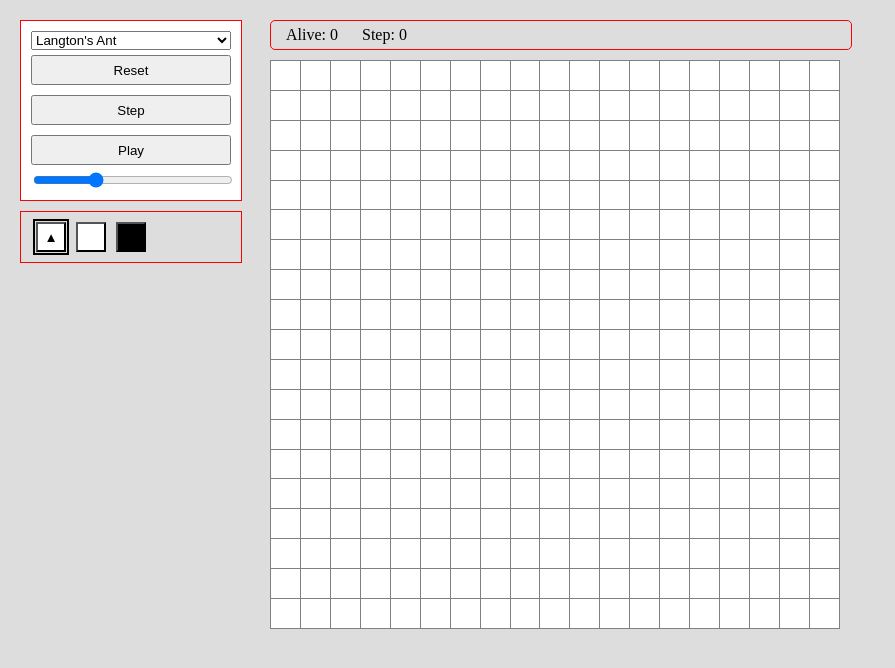
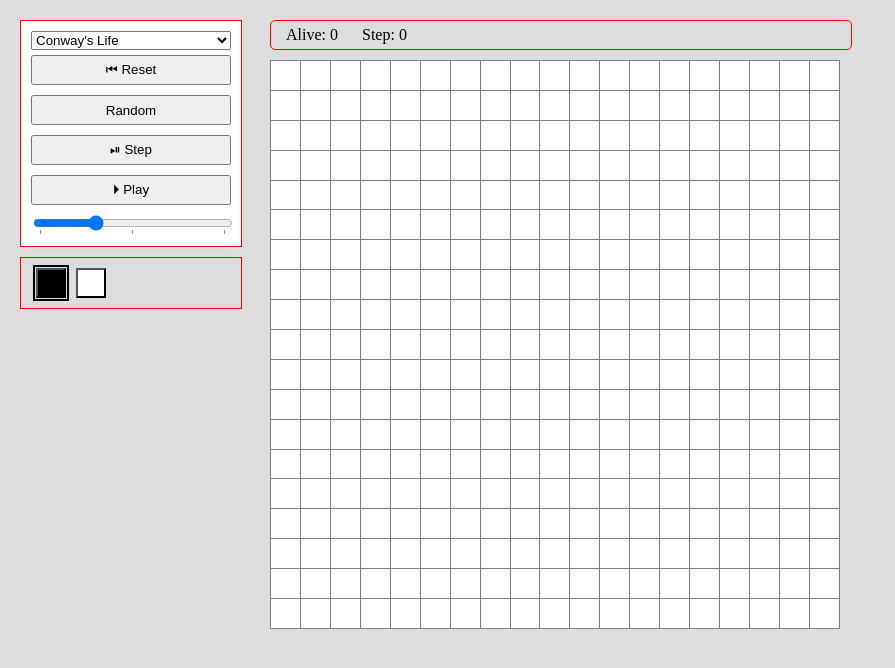
Before and after one commit to Hypercubed/CellularPlayground, an Angular app: page / in a window 1280 px wide. Shown: the top 668 px of the page, without its empty margins (0-895 px from the left). Built offline with nearby package versions, Linux system fonts and the light colour scheme.

Commit message:
size, coords, etc

```diff
--- a/src/app/app.component.html
+++ b/src/app/app.component.html
@@ -1,24 +1,29 @@
-<div id="container">
+<div id="container" class="game" [class]="'game--' + currentGame" [class.playing]="playing">
   <aside>
     <div id="controls">
       <select (change)="onGameChange($event)" [(ngModel)]="currentGame">
-        <option *ngFor="let game of Games | keyvalue" [value]="game.key">
+        <option *ngFor="let game of Games | keyvalue: titleAscOrder" [value]="game.key">
           {{ game.value.title }}
         </option>
       </select>
-      <button (click)="onReset()">Reset</button>
-      <!-- <button (click)="onRandom()">Random</button> -->
+      <button (click)="onReset()">⏮ Reset</button>
+      <button (click)="onRandom()">Random</button>
 
-      <button (click)="doStep()" [disabled]="playing">Step</button>
-      <button (click)="onTogglePlay()">{{ playing ? "Pause" : "Play" }}</button>
-      <input type="range" min="-5" max="5" [(ngModel)]="speed" class="slider" />
+      <button (click)="doStep()" [disabled]="playing">⏯ Step</button>
+      <button (click)="onTogglePlay()">{{ playing ? "⏸ Pause" : "⏵ Play" }}</button>
+      <input type="range" min="-5" max="5" [(ngModel)]="speed" class="slider" list="step-list" />
+      <datalist id="step-list">
+        <option>-5</option>
+        <option>0</option>
+        <option>5</option>
+    </datalist>
     </div>
     <div id="pallet">
       <button
         *ngFor="let type of game.pallet"
         [title]="type.state"
-        class="state"
-        [class]="'state--' + type.state"
+        class="cell"
+        [class]="'cell--' + type.state"
         [class.active]="currentType.state === type.state"
         (click)="currentType = type"
       >
@@ -32,14 +37,15 @@
         {{ stat.key }}: {{ stat.value }}
       </span>
     </div>
-    <table class="game" [class]="'game--' + currentGame">
-      <tr *ngFor="let row of game.grid; let i = index">
+    <table id="board" oncontextmenu="return false;" (mouseleave)="onMouseLeave()">
+      <tr *ngFor="let row of game.grid; let y = index; trackBy: trackByMethod">
         <td
-          *ngFor="let cell of game.grid[i]; let j = index"
-          (mousedown)="onMouseEnter($event, i, j)"
-          (mouseenter)="onMouseEnter($event, i, j)"
-          class="state"
-          [class]="'state--' + cell.state"
+          *ngFor="let cell of game.grid[y]; let x = index; trackBy: trackByMethod"
+          (mousedown)="onMouseEnter($event, x, y)"
+          (mouseenter)="onMouseEnter($event, x, y)"
+          (mouseup)="onMouseLeave()"
+          class="cell"
+          [class]="'cell--' + cell.state"
         >
           <span>{{ cell.token }}</span>
         </td>
--- a/src/app/app.component.scss
+++ b/src/app/app.component.scss
@@ -1,4 +1,9 @@
 #container {
+  --cell-height: 15px;
+  --cell-width: 15px;
+  --board-height: auto;
+  --board-width: 100%;
+
   width: 100vw;
   height: 100vw;
   position: fixed;
@@ -19,8 +24,9 @@
     max-width: 570px;
   }
 
-  table {
-    width: 100%;
+  #board {
+    height: var(--board-height);
+    width: var(--board-width);
     aspect-ratio: 1 / 1;
     margin: 0 auto;
     table-layout: fixed;
@@ -35,12 +41,15 @@
       padding: 0;
     }
 
-    td {
+    .cell {
+      height: var(--cell-height);
+      width: var(--cell-width);
+
       border: 1px solid gray;
       text-align: center;
       box-sizing: border-box;
       aspect-ratio: 1 / 1;
-      line-height: 1em;
+      line-height: 0;
 
       &:hover {
         outline: 2px solid blue;
@@ -110,56 +119,94 @@
     }
   }
 
-  .state {
-    &.state--■ {
-      color: black;
+  .cell {
+    transition: background 0.2s ease-in-out;
+    color: transparent;
+    background-color: white;
+
+    &--■,
+    &--o,
+    &--1 {
       background-color: black;
     }
 
-    &.state--□ {
-      color: white;
+    &--b,
+    &--□,
+    &--0 {
       background-color: white;
     }
 
-    &.state--_ {
-      color: rgb(216, 216, 216);
-      background-color: rgb(216, 216, 216);
+    &.cell--_ {
+      background-color: lightgray;
+    }
   }
 
-    &.state--■▲,
-    &.state--■►,
-    &.state--■▼,
-    &.state--■◄ {
+  &.game--ant,
+  &.game--torusAnt {
+    .cell {
+      &--■▲,
+      &--■►,
+      &--■▼,
+      &--■◄ {
         color: white;
         background-color: black;
       }
 
-    &.state--□▲,
-    &.state--□►,
-    &.state--□▼,
-    &.state--□◄ {
+      &--□▲,
+      &--□►,
+      &--□▼,
+      &--□◄ {
         color: black;
         background-color: white;
       }
+    }
+  }
 
-    &.state--empty {
-      color: black;
+  &.game--wireworld {
+    .cell {
+      transition: unset;
+
+      &.cell--empty {
         background-color: black;
       }
 
-    &.state--head {
+      &.cell--head {
         color: yellow;
         background-color: blue;
       }
 
-    &.state--tail {
-      color: red;
+      &.cell--tail {
         background-color: red;
       }
 
-    &.state--conductor {
-      color: yellow;
+      &.cell--conductor {
         background-color: yellow;
       }
     }
   }
+
+  &.game--rule30,
+  &.game--rule110 {
+    #board {
+      aspect-ratio: 43/22;
+
+      .cell {
+        line-height: 0;
+      }
+    }
+  }
+
+  &.game--historyLife {
+    &.playing {
+      .cell {
+        &--■ {
+          transition: background 0.2s ease-in-out;
+        }
+
+        &--_ {
+          transition: background 1s ease-in-out;
+        }
+      }
+    }
+  }
+}
--- a/src/app/app.component.ts
+++ b/src/app/app.component.ts
@@ -2,7 +2,6 @@ import {
   ChangeDetectionStrategy,
   ChangeDetectorRef,
   Component,
-  NgZone,
   ViewEncapsulation,
 } from "@angular/core";
 
@@ -10,14 +9,32 @@ import { WireWorld } from "./games/wireworld";
 import { Ant } from "./games/ant";
 import { Life } from "./games/life";
 import { Wolfram } from "./games/wolfram";
+import { Game } from "./games/game";
+import { KeyValue } from "@angular/common";
 // import { City } from "./games/city";
 
-const Games = {
+/* Defining the interface for the pattern. */
+// interface Pattern {
+//   name: string;
+//   rle: string;
+// }
+
+interface GameListItem {
+  title: string;
+  create: () => Game;
+  // TODO: support RLE patterns
+  // patterns: Record<string, Pattern>;
+}
+
+const Games: Record<string, GameListItem> = {
   life: { title: "Conway's Life", create: () => new Life() },
-  ant: { title: "Langton's Ant", create: () => new Ant() },
+  historyLife: { title: "Conway's Life (History)", create: () => new Life() },
+  torusLife: { title: "Conway's Life (Torus)", create: () => new Life({ continuous: true }) },
+  ant: { title: "Langton's Ant", create: () => new Ant({ sizeX: 41, sizeY: 41 }) },
+  torusAnt: { title: "Langton's Ant (Torus)", create: () => new Ant({ sizeX: 21, sizeY: 21, continuous: true }) },
   wireWorld: { title: "WireWorld", create: () => new WireWorld() },
   rule30: { title: "Rule 30", create: () => new Wolfram() },
-  rule150: { title: "Rule 150", create: () => new Wolfram(150) },
+  rule110: { title: "Rule 110", create: () => new Wolfram(110) },
   // city: { title: 'City', create: () => new City },
 };
 
@@ -32,12 +49,14 @@ export class AppComponent {
   readonly Games = Games;
 
   playing = false;
-  currentGame = "ant";
+  currentGame = "life";
   game = this.Games[this.currentGame].create();
   currentType = this.game.states[0];
   speed = -2;
+  rle: string;
 
   private timeout = null;
+  mouseDown = false;
 
   constructor(private readonly cdr: ChangeDetectorRef) {}
 
@@ -70,15 +89,33 @@ export class AppComponent {
   }
 
   onRandom() {
-    // this.game.grid = Array.from({ length: this.game.size }, () =>
-    //   Array.from({ length: this.game.size }).map((_) => this.game.randomState())
-    // );
+    this.game.fillWith(() => {
+      const i = Math.floor(Math.random() * this.game.pallet.length);
+      return this.game.pallet[i];
+    });
+  }
+
+  onMouseLeave() {
+    if (this.playing) {
+      this.doStep();
+    }
   }
 
   onMouseEnter(e: MouseEvent, j: number, i: number) {
     if (e.buttons) {
-      this.game.immediatelySetCell(j, i, this.currentType);
-      this.game.refreshStats();
+      const s = e.buttons === 1 ? this.currentType : this.game.pallet[this.game.pallet.length - 1];
+
+      const c = this.game.getCell(j, i);
+      if (c !== s) {
+        this.game.immediatelySetCell(j, i, s);
+        this.game.refreshStats();
+        this.rle = this.game.getRLE();
+      }
+
+      if (this.playing) {
+        this.pause();
+        this.onMouseEnter(e, j, i);
+      }
     }
   }
 
@@ -93,10 +130,11 @@ export class AppComponent {
       this.game.doStep();
     }
 
+    this.rle = this.game.getRLE();
     this.cdr.detectChanges();
 
     if (this.playing) {
-      const ms = Math.max(0, -this.speed * 200);
+      const ms = Math.max(0, -this.speed * 100);
       this.timeout = setTimeout(() => {
         this.doStep();
       }, ms);
@@ -108,4 +146,17 @@ export class AppComponent {
     this.timeout = null;
     this.playing = false;
   }
+
+  pause() {
+    clearTimeout(this.timeout);
+    this.timeout = null;
+  }
+
+  trackByMethod(index: number): number {
+    return index;
+  }
+
+  titleAscOrder = (a: KeyValue<string, GameListItem>, b: KeyValue<string, GameListItem>): number => {
+    return a.value.title.localeCompare(b.value.title);
+  }
 }
--- a/src/app/games/game.ts
+++ b/src/app/games/game.ts
@@ -1,48 +1,109 @@
-import { matrix, setCell, getCell } from "./utils";
-
 export interface CellState {
   state: string;
   token: string;
 }
 
+export interface GameOptions {
+  sizeX: number;
+  sizeY: number;
+  continuous: boolean;
+}
+
+export const DEAD = createState("b");
+export const ALIVE = createState("o");
+
 export abstract class Game<T extends CellState = CellState> {
   states: T[];
   pallet: T[];
-  size: number;
+
+  sizeX: number;
+  sizeY: number;
   stats: Record<string, any>;
+  continuous: boolean = false;
 
   get grid() {
     return this.currentGrid;
   }
 
   private currentGrid: T[][];
-  private nextGrid: T[][];
 
-  abstract reset(): void;
-  abstract refreshStats(): void;
-
-  fillWith(c: T) {
-    this.currentGrid = matrix(this.size, this.size, c);
-    this.nextGrid = matrix(this.size, this.size, c);
+  constructor(options?: Partial<GameOptions>) {
+    if (options) {
+      Object.assign(this, options);
+    }
   }
 
-  neighborhoodCountWhen(y: number, x: number, s: T): number {
-    let c = 0;
-    for (let p = x - 1; p <= x + 1; p++) {
-      for (let q = y - 1; q <= y + 1; q++) {
-        c += +(this.getCell(q, p)?.state === s.state);
+  refreshStats() {
+    this.stats.Alive = this.worldCountWhen(ALIVE as T);
+  }
+
+  reset() {
+    this.fillWith(DEAD as T);
+    this.stats.Step = 0;
+  }
+
+  fillWith(c: T | ((x: number, y: number) => T)) {
+    this.currentGrid = Array.from({ length: this.sizeY }, (_, y) => {
+      return Array.from({ length: this.sizeX }, (_, x) => {
+        return typeof c === 'function' ? c(x, y) : c;
+      });
+    });
+    this.refreshStats();
+  }
+
+  getWorld(): T[] {
+    let c = [];
+    for (let x = 0; x < this.sizeX; x++) {
+      for (let y = 0; y < this.sizeY; y++) {
+        c.push(this.getCell(x, y));
       }
     }
     return c;
   }
 
-  regionCountWhen(y: number, x: number, R: number, s: T): number {
+  getWorldWhen(s: T): T[] {
+    let c = [];
+    for (let x = 0; x < this.sizeX; x++) {
+      for (let y = 0; y < this.sizeY; y++) {
+        const ss = this.getCell(x, y);
+        if (ss?.state === s.state) c.push(ss);
+      }
+    }
+    return c;
+  }
+
+  // Moore neighborhood
+  getNeighborsWhen(x: number, y: number, s: T): T[] {
+    let c = [];
+    for (let p = x - 1; p <= x + 1; p++) {
+      for (let q = y - 1; q <= y + 1; q++) {
+        if (p === x && q === y) continue;
+        const ss = this.getCell(p, q);
+        if (ss?.state === s.state) c.push(ss);
+      }
+    }
+    return c;
+  }
+
+  // Moore neighborhood
+  neighborhoodCountWhen(x: number, y: number, s: T): number {
+    let c = 0;
+    for (let p = x - 1; p <= x + 1; p++) {
+      for (let q = y - 1; q <= y + 1; q++) {
+        c += +(this.getCell(p, q)?.state === s.state);
+      }
+    }
+    return c;
+  }
+
+  // Von Neumann neighborhood
+  regionCountWhen(x: number, y: number, R: number, s: T): number {
     let c = 0;
     for (let p = x - R; p <= x + R; p++) {
       for (let q = y - R; q <= y + R; q++) {
         const r = Math.abs(p - x) + Math.abs(q - y); // Manhattan distance
         if (r <= R) {
-          c += +(this.getCell(q, p)?.state === s.state);
+          c += +(this.getCell(p, q)?.state === s.state);
         }
       }
     }
@@ -51,37 +112,52 @@ export abstract class Game<T extends CellState = CellState> {
 
   worldCountWhen(s: T): number {
     let c = 0;
-    for (let i = 0; i < this.size; i++) {
-      for (let j = 0; j < this.size; j++) {
-        c += +(this.getCell(j, i).state === s.state);
+    for (let x = 0; x < this.sizeX; x++) {
+      for (let y = 0; y < this.sizeY; y++) {
+        c += +(this.getCell(x, y)?.state === s.state);
       }
     }
     return c;
   }
 
-  getCell(y: number, x: number): T {
-    return getCell(y, x, this.currentGrid);
+  getCell(x: number, y: number): T {
+    if (this.continuous) {
+      x = (x + this.sizeX) % this.sizeX;
+      y = (y + this.sizeY) % this.sizeY;
+    } else {
+      if (x < 0 || y < 0) return null;
+      if (y >= this.currentGrid.length || x >= this.currentGrid[y]?.length) return null;
+    }
+    return this.currentGrid[y][x] as T;
   }
 
-  immediatelySetCell(y: number, x: number, s: T) {
-    setCell(y, x, s, this.currentGrid);
+  immediatelySetCell(x: number, y: number, s: T) {
+    if (this.continuous) {
+      x = (x + this.sizeX) % this.sizeX;
+      y = (y + this.sizeY) % this.sizeY;
+    } else {
+      if (x < 0 || y < 0) return null;
+      if (y >= this.currentGrid.length || x >= this.currentGrid[y]?.length) return null;
+    }
+    this.currentGrid[y][x] = s;
     this.refreshStats();
   }
 
   doStep() {
     const changes = [];
 
-    for (let y = 0; y < this.size; y++) {
-      for (let x = 0; x < this.size; x++) {
-        const n = this.getNextCell(y, x);
-        if (n !== this.currentGrid[y][x]) {
-          changes.push([y, x, n]);
+    for (let x = 0; x < this.sizeX; x++) {
+      for (let y = 0; y < this.sizeY; y++) {
+        const c = this.getCell(x, y);
+        const n = this.getNextCell(x, y);
+        if (n !== c) {
+          changes.push([x, y, n]);
         }
       }
     }
 
     // Only update what has changed
-    for (const [y, x, n] of changes) {
+    for (const [x, y, n] of changes) {
       this.currentGrid[y][x] = n;
     }
 
@@ -90,25 +166,55 @@ export abstract class Game<T extends CellState = CellState> {
     this.refreshStats();
   }
 
+  getRLE() {
+    let rle = "";
+
+    let l = "";
+    let c = 0;
+
+    for (let x = 0; x < this.sizeX; x++) {
+      for (let y = 0; y < this.sizeY; y++) {
+        const t = this.getCell(x, y)?.token;
+        if (t !== l) {
+          if (l !== "") rle += c + l;
+          l = t;
+          c = 1;
+        } else {
+          c++;
+        }
+      }
+      rle += c + l + "$";
+      c = 0;
+      l = "";
+    }
+    return rle;
+
+    /*
+      Tidy:
+        Removes trailing b's from rows
+        bounding box
+    */
+  }
+
   protected getNextField() {
-    for (let y = 0; y < this.size; y++) {
-      for (let x = 0; x < this.size; x++) {
-        return this.getNextCell(y, x);
+    for (let y = 0; y < this.sizeX; y++) {
+      for (let x = 0; x < this.sizeY; x++) {
+        return this.getNextCell(x, y);
       }
     }
   }
 
   protected getNextCell(y: number, x: number) {
-    return this.getCell(y, x);
+    return this.getCell(x, y);
   }
 }
 
 export function createState<T extends CellState = CellState>(
   state: string,
   token = state
-): Readonly<CellState> {
+): Readonly<T> {
   return {
     state,
     token,
-  };
+  } as T;
 }
--- a/src/app/games/wireworld.ts
+++ b/src/app/games/wireworld.ts
@@ -17,13 +17,14 @@ export class WireWorld extends Game {
     Electrons: 0,
   };
 
+  sizeX = 19;
+  sizeY = 19;
+
+  states = [CONDUCTOR, HEAD, TAIL, EMPTY];
+  pallet = [CONDUCTOR, HEAD, TAIL, EMPTY];
+
   constructor() {
     super();
-
-    this.size = 19;
-    this.states = [CONDUCTOR, HEAD, TAIL, EMPTY];
-    this.pallet = [CONDUCTOR, HEAD, TAIL, EMPTY];
-
     this.fillWith(EMPTY);
   }
 
@@ -39,12 +40,12 @@ export class WireWorld extends Game {
   Electron tail → Conductor
   Conductor → Electron head if exactly one or two of the neighboring cells are electron heads, or remains Conductor otherwise.
   */
-  getNextCell(y: number, x: number) {
-    const a = this.grid[y][x];
+  getNextCell(x: number, y: number) {
+    const a = this.getCell(x, y);
     if (a.state === HEAD.state) return TAIL;
     if (a.state === TAIL.state) return CONDUCTOR;
     if (a.state === CONDUCTOR.state) {
-      const c = this.neighborhoodCountWhen(y, x, HEAD);
+      const c = this.neighborhoodCountWhen(x, y, HEAD);
       if (c === 1 || c === 2) {
         return HEAD;
       }
```
Also changed, not shown: src/app/games/ant.ts (+21 -29 lines), src/app/games/city.ts (+79 -29 lines), src/app/games/life.ts (+15 -17 lines), src/app/games/utils.ts (deleted, +0 -19 lines), src/app/games/wolfram.ts (+13 -12 lines). Lines whose indentation alone changed are shown as unchanged.
